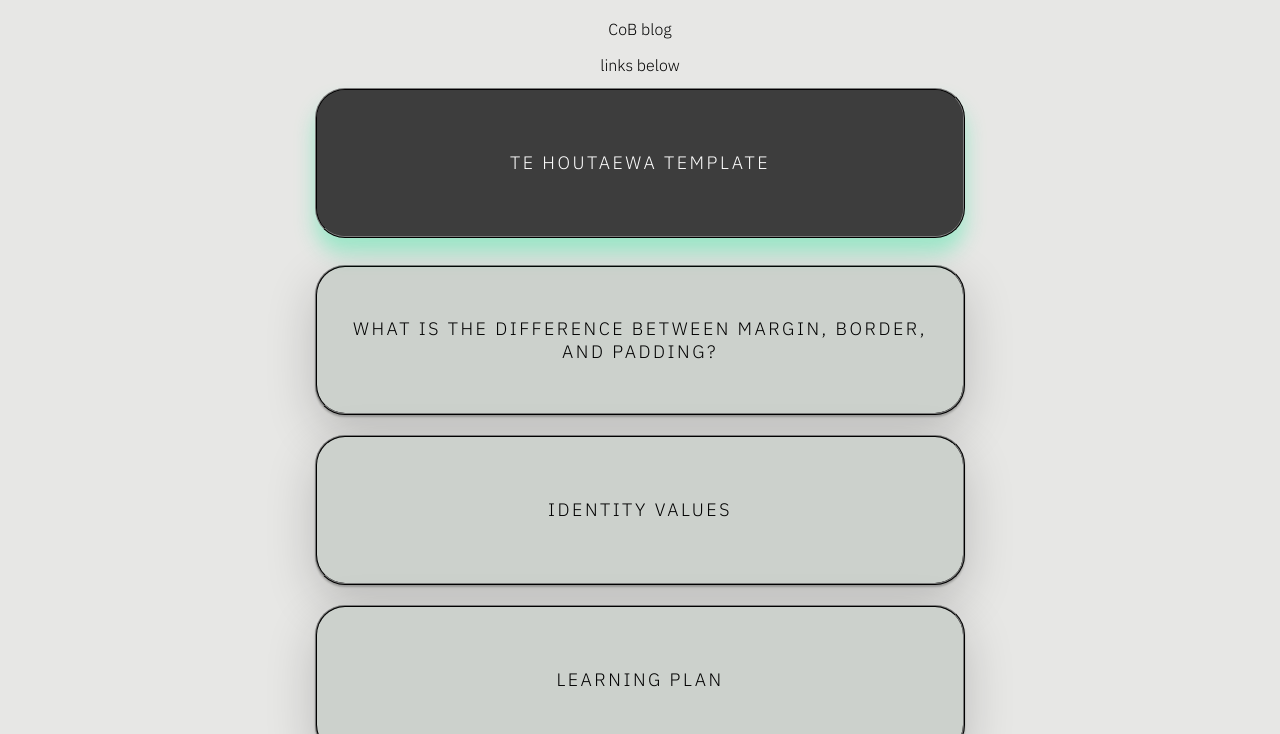
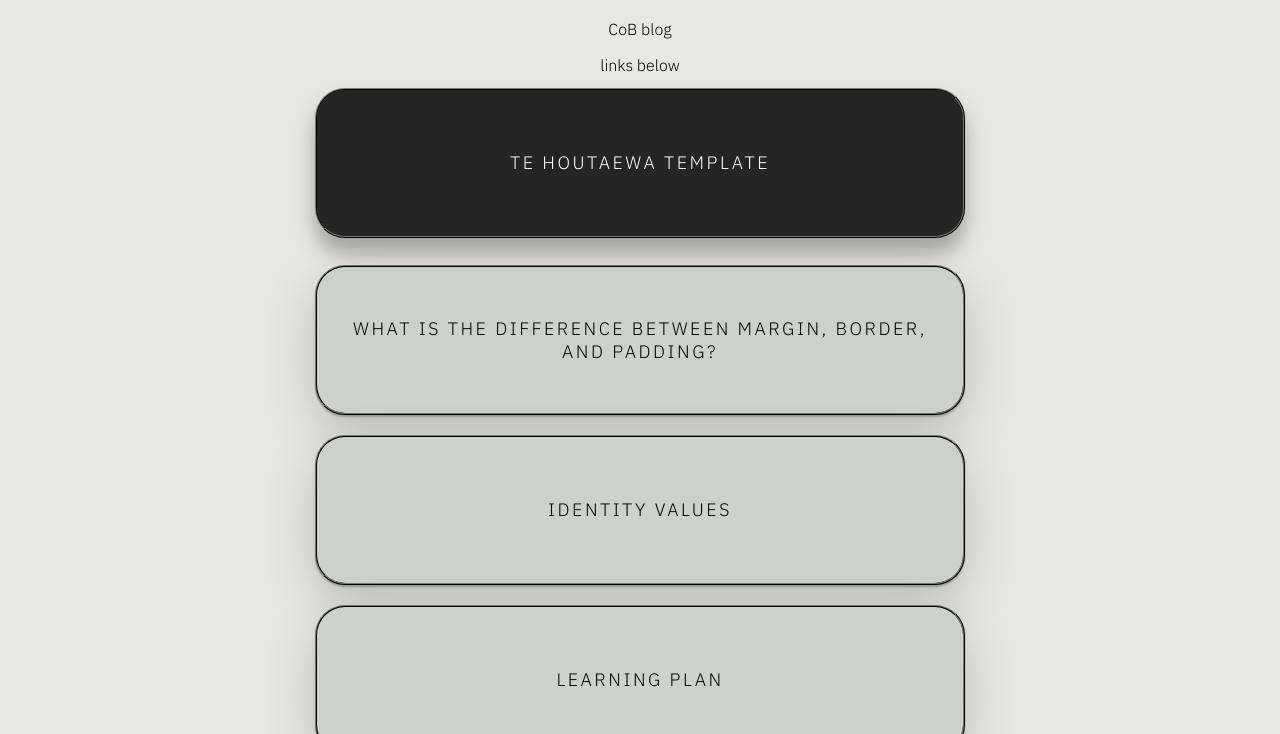
Before and after one commit to CCCoBBB/Bootcamp-Blog, a plain HTML site: page index.html in a window 1280 px wide. In both pictures the pointer is over the button "TE HOUTAEWA TEMPLATE". Shown: the part 66-800 px from the top of the page. Drawn offline with Linux system fonts and the light colour scheme.

Commit message:
changed button bg color to black

```diff
--- a/styles/main.css
+++ b/styles/main.css
@@ -86,8 +86,8 @@ body {
     }
 
     button:hover {
-      background-color: #3d3d3d;
-      box-shadow: 0px 15px 20px rgba(46, 229, 157, 0.4);
+      background-color: #252525;
+  box-shadow: 0px 15px 20px rgba(61, 61, 61, 0.4);
       color: #fff;
       transform: translateY(-7px);
       }
```
